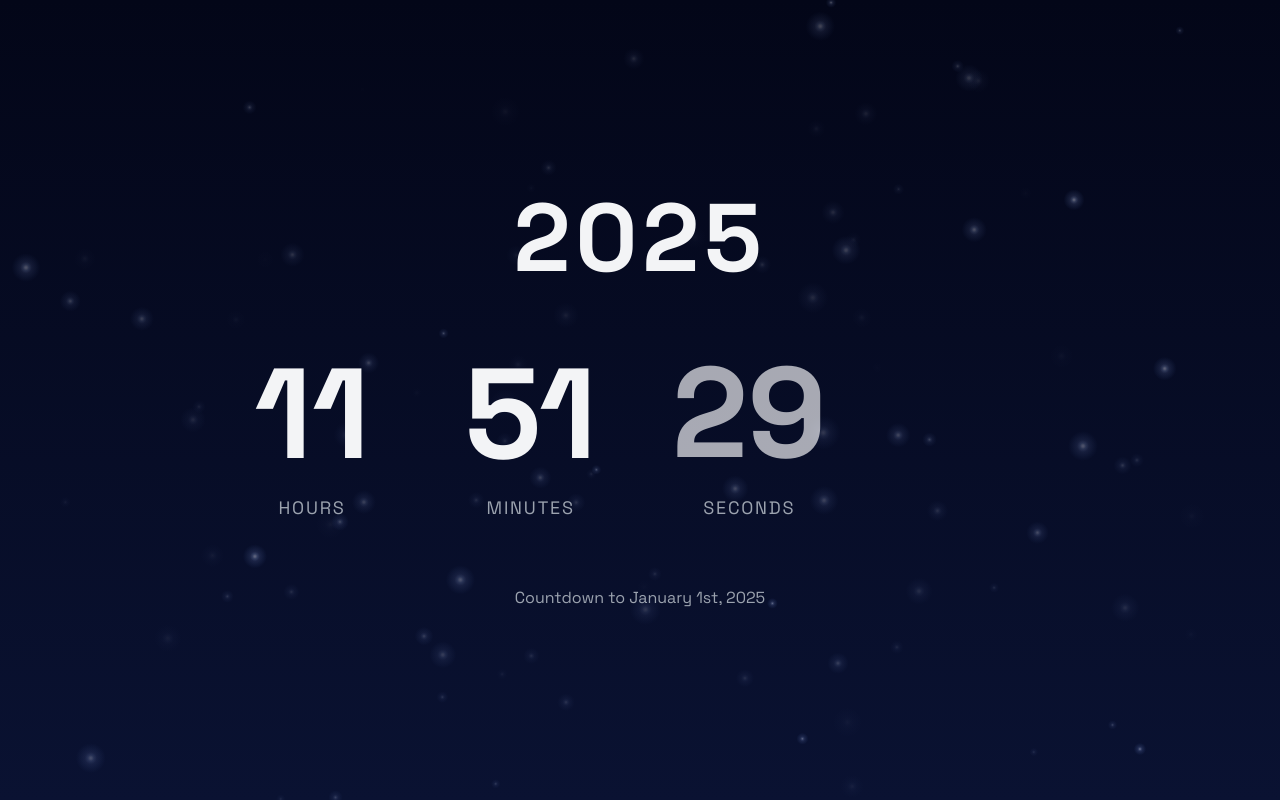
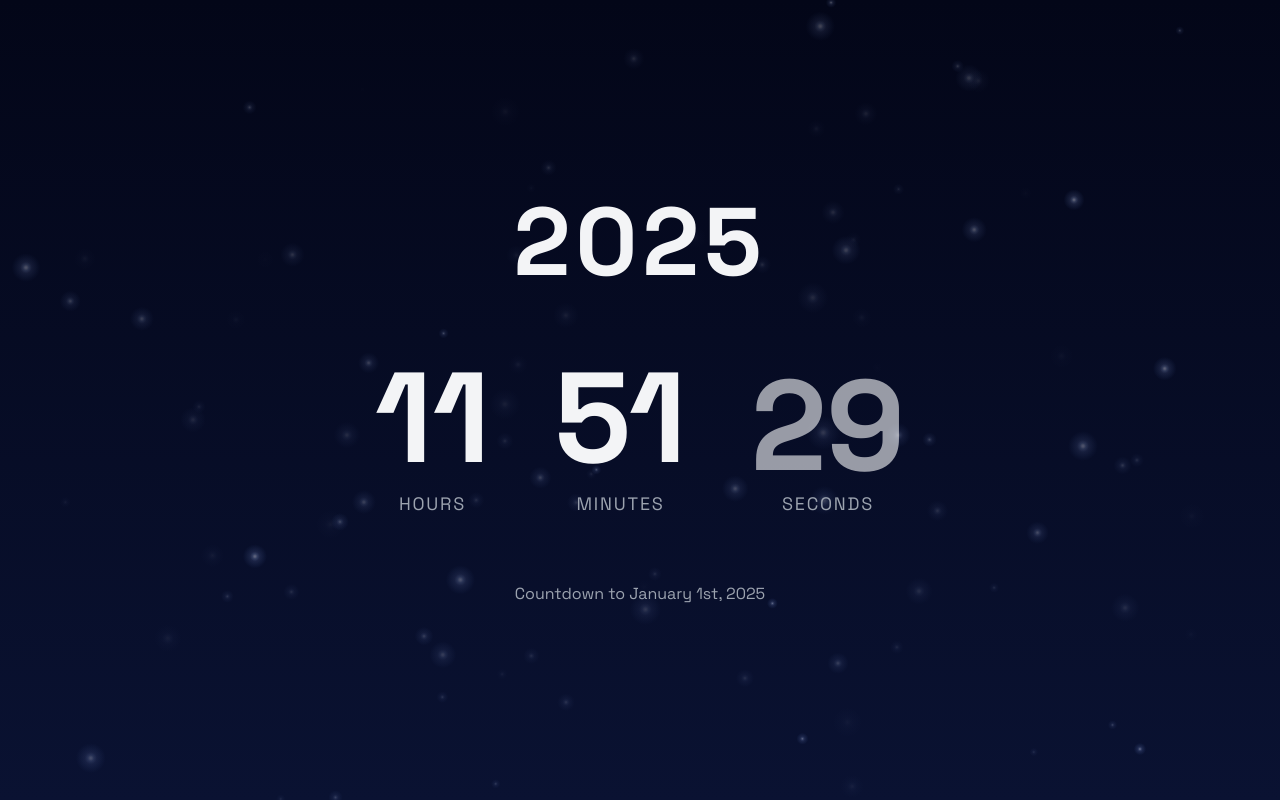
Before and after one commit to Kamiql/Countdown, a React (Vite) app: page / in a window 1280 px wide. Built offline with nearby package versions, Linux system fonts and the light colour scheme.

Commit message:
Update CountdownDisplay.tsx

```diff
--- a/src/components/CountdownDisplay.tsx
+++ b/src/components/CountdownDisplay.tsx
@@ -18,21 +18,22 @@ export const CountdownDisplay: React.FC = () => {
   ].filter(({ value }) => value > 0);
 
   return (
-    <div className="grid grid-cols-2 md:grid-cols-4 gap-8 md:gap-16">
+    <div className="flex flex-wrap justify-center items-center gap-8 md:gap-16">
       {timeUnits.map(({ label, value }) => (
-        <div key={label} className="flex flex-col items-center">
+        <div key={label} className="flex flex-col items-center text-center">
           <AnimatePresence mode="wait">
             <motion.div
               key={value}
               initial={{ y: 20, opacity: 0 }}
               animate={{ y: 0, opacity: 1 }}
               exit={{ y: -20, opacity: 0 }}
-              className="text-7xl md:text-8xl lg:text-9xl font-space font-bold mb-4 text-gray-100"
+              transition={{ duration: 0.3 }}
+              className="text-7xl md:text-8xl lg:text-9xl font-space font-bold mb-2 text-gray-100"
             >
               {value.toString().padStart(2, '0')}
             </motion.div>
           </AnimatePresence>
-          <span className="text-base md:text-lg font-space uppercase tracking-widest text-gray-400">
+          <span className="text-sm md:text-lg font-space uppercase tracking-widest text-gray-400">
             {label}
           </span>
         </div>
```
